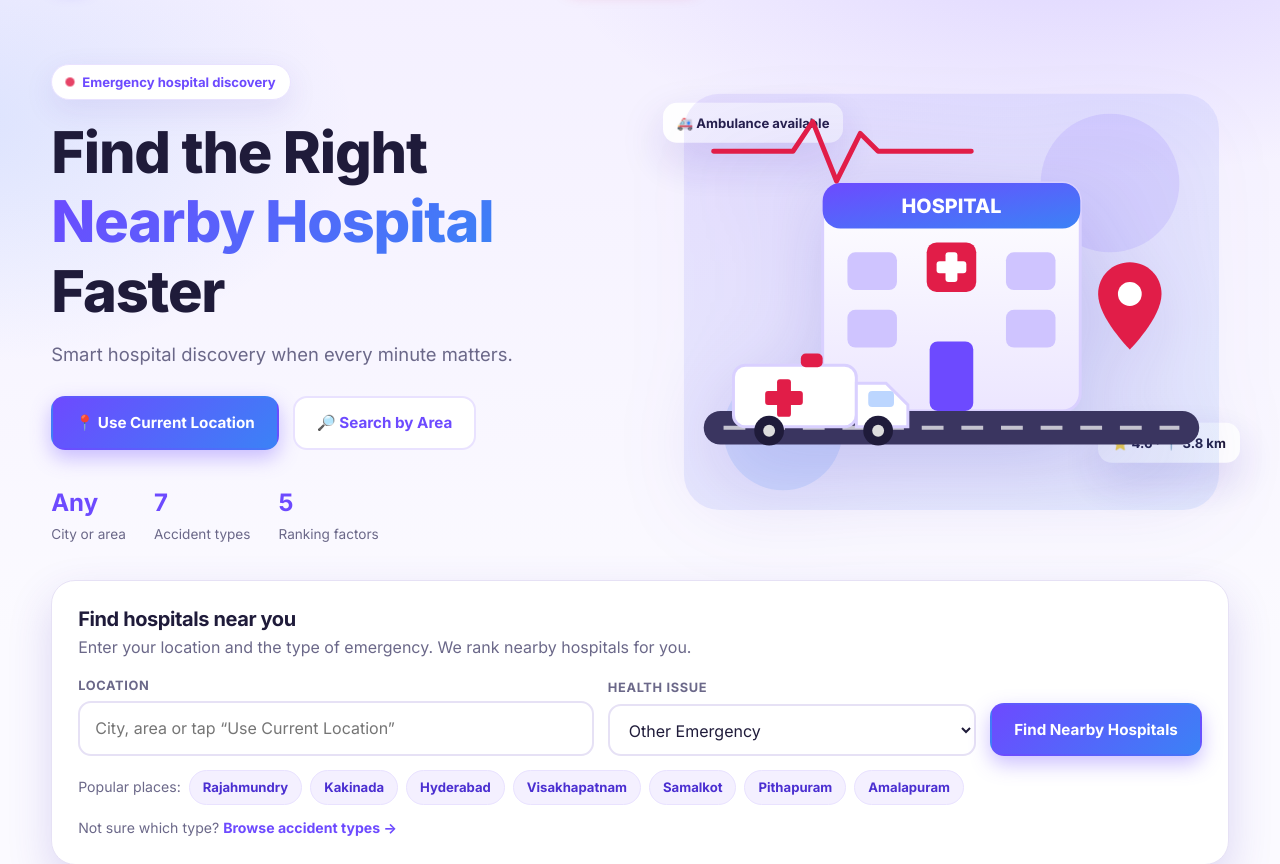
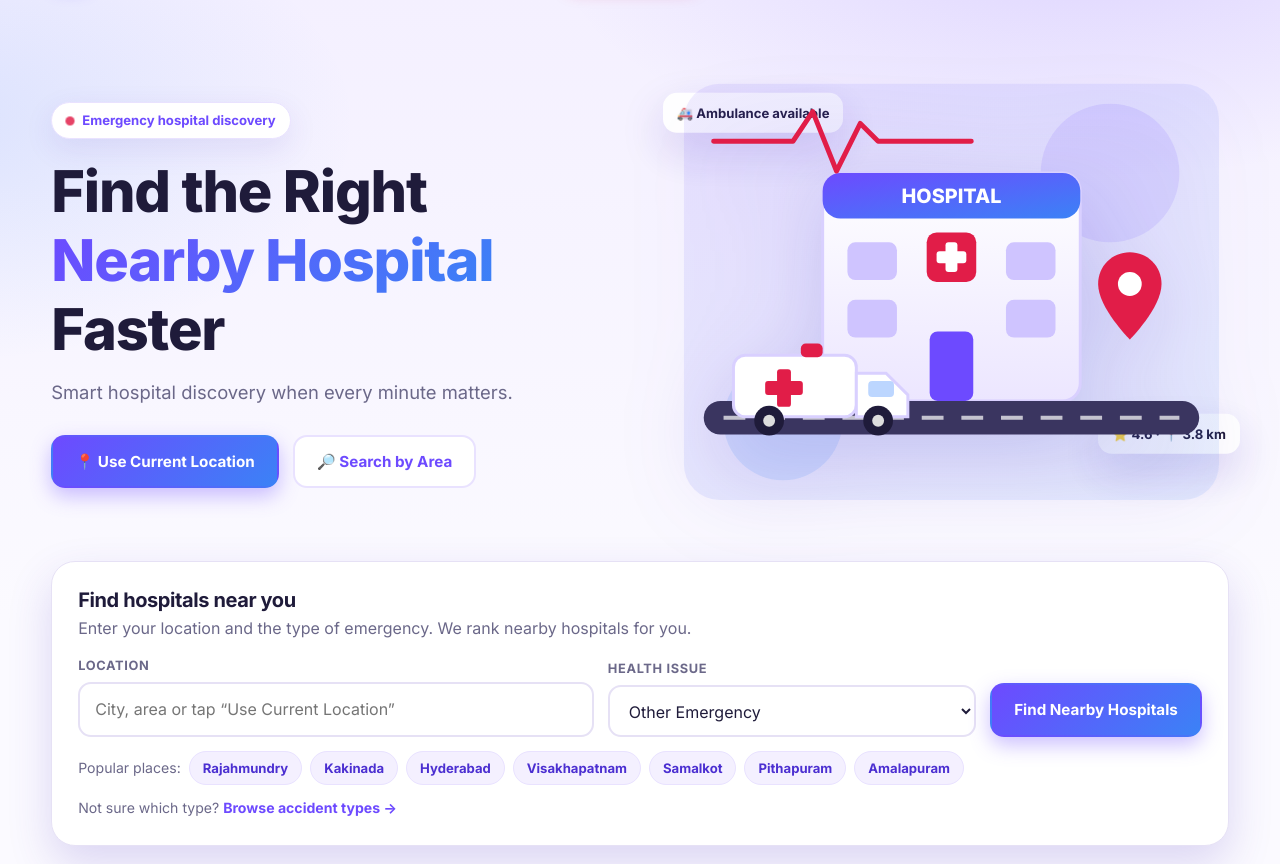
Before and after one commit to Surekha7428/Carefinder, a Flask app: page / in a window 1280 px wide. Shown: the part 71-935 px from the top of the page. Run offline with Flask 3, Linux system fonts and the light colour scheme; the visitor is signed in with stand-in values (Sample User, id 1).

Commit message:
Update index.html
Removed unnecessary hero stats section from index.html

```diff
--- a/templates/index.html
+++ b/templates/index.html
@@ -12,11 +12,6 @@
       <div class="hero-actions">
         <button class="btn btn-primary" id="btnUseLocation">📍 Use Current Location</button>
         <button class="btn btn-outline" id="btnSearchArea">🔎 Search by Area</button>
-      </div>
-      <div class="hero-stats">
-        <div><strong>Any</strong><span>City or area</span></div>
-        <div><strong>7</strong><span>Accident types</span></div>
-        <div><strong>5</strong><span>Ranking factors</span></div>
       </div>
     </div>
 
```
